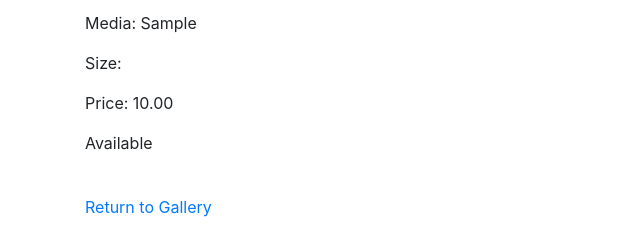
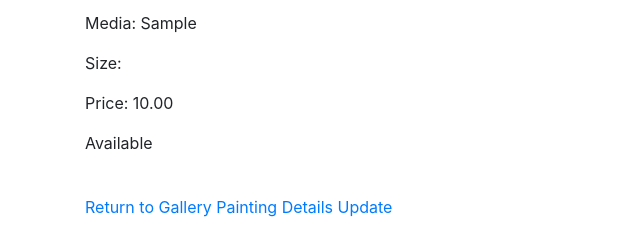
Before and after one commit to ai-ionascu/artGallery, a Django app: page /paintings/1/ in a window 1280 px wide. Shown: the part 939-1182 px from the top of the page, without its empty margins (0-640 px from the left). Run offline with Django 3.2, Linux system fonts and the light colour scheme; tables that the repository leaves empty hold one stand-in row (values such as "Sample post"); grey boxes marked "Sample" are stand-in pictures; some libraries are stand-ins or nearby versions.

Commit message:
edit painting functionality added, installed django-cleanup module, updated README

```diff
--- a/gallery/settings.py
+++ b/gallery/settings.py
@@ -44,6 +44,7 @@ INSTALLED_APPS = [
     'profiles',
     'paintings',
     'stripe',
+    'django_cleanup',
 ]
 
 MIDDLEWARE = [
--- a/paintings/templates/painting_detail.html
+++ b/paintings/templates/painting_detail.html
@@ -39,6 +39,7 @@
         {% endif %}
         <br>
         <a type='button' href="{% url 'paintings' %}">Return to Gallery</a>
+        <a type='button' href="{% url 'painting_edit' id=painting.id %}">Painting Details Update</a>
     </div>
 
 {% endblock %}
--- a/paintings/urls.py
+++ b/paintings/urls.py
@@ -1,5 +1,5 @@
 from django.conf.urls import url, include
-from paintings.views import list_paintings_view, detail_paintings_view, add_painting_view
+from paintings.views import list_paintings_view, detail_paintings_view, add_painting_view, edit_painting_view
 
 
 urlpatterns = [
@@ -7,6 +7,7 @@ urlpatterns = [
     url(r'^filter/(?P<item>[-\w]+)/(?P<id>\d+)/$', list_paintings_view, name='filter'),
     url(r'^filter/(?P<item>[-\w]+)/(?P<string>[-\w]+)/$', list_paintings_view, name='string_filter'),
     url( r'^(?P<id>\d+)/$', detail_paintings_view, name='painting_detail'),
+    url( r'^(?P<id>\d+)/edit/$', edit_painting_view, name='painting_edit'),
     url( r'^new/$', add_painting_view, name='new_painting'),
 
 ]
--- a/paintings/views.py
+++ b/paintings/views.py
@@ -2,8 +2,7 @@ from django.shortcuts import render, reverse, get_object_or_404, redirect
 from django.contrib import messages
 from django.contrib.auth.decorators import login_required
 from .models import Painting, Artist, Subject, Trend, Media
-from .forms import NewPainting
-
+from .forms import NewPainting, EditPainting
 # Create your views here.
 
 def list_paintings_view(request, item=None, id=None, string=''):
@@ -43,3 +42,30 @@ def add_painting_view(request):
 
     return render(request, 'new_painting.html',
                 {'painting_form': painting_form})
+
+def edit_painting_view(request, id):
+
+    painting = get_object_or_404(Painting, id=id)
+
+    if request.method == 'POST':
+        if request.user.profile.profile_type == 'ARTIST':
+            edit_painting_form = EditPainting(request.POST, request.FILES, instance=painting)
+            if edit_painting_form.is_valid():
+                edit_painting_form.save()
+                messages.success(request,'Your painting has been successfully updated.')
+            else:
+                messages.error(request,"We couldn't upload your painting.")
+        else:
+            messages.error(request,"Don't try to cheat, please register as an artist.")
+            return redirect(reverse('register'))
+
+        return redirect(reverse('painting_detail', kwargs={'id': painting.id}))
+
+    else:
+        edit_painting_form = EditPainting(instance=painting,
+                                        initial={'artist': painting.artist,
+                                                'trend': painting.trend,
+                                                'media': painting.media,
+                                                'subject': [i for i in Subject.objects.filter(painting__id=id)]})
+
+    return render(request, 'edit_painting.html', {'edit_painting_form': edit_painting_form})
```
Also changed, not shown: paintings/forms.py (+40 -0 lines), paintings/templates/edit_painting.html (added, +39 -0 lines), README.md, 1 other file.
